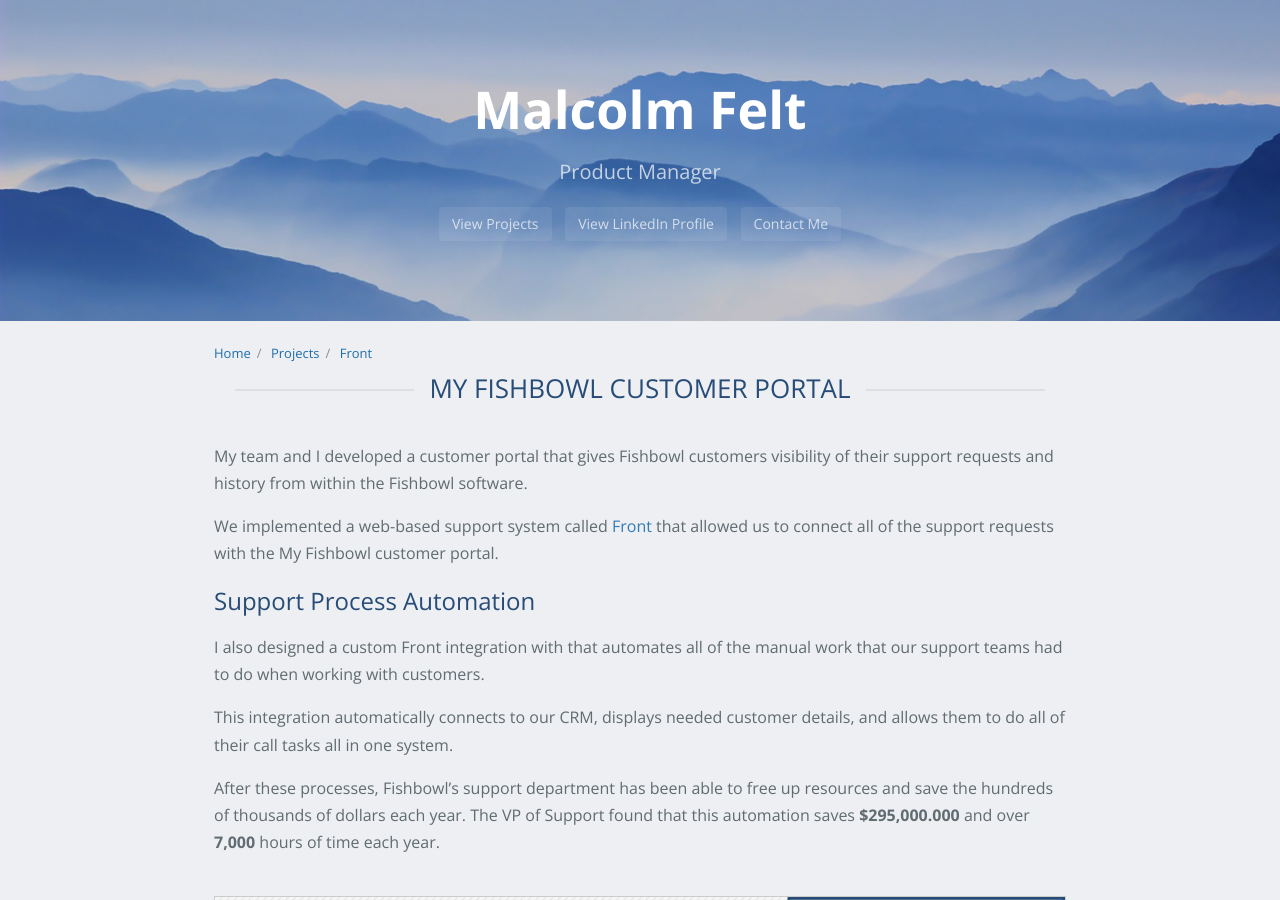
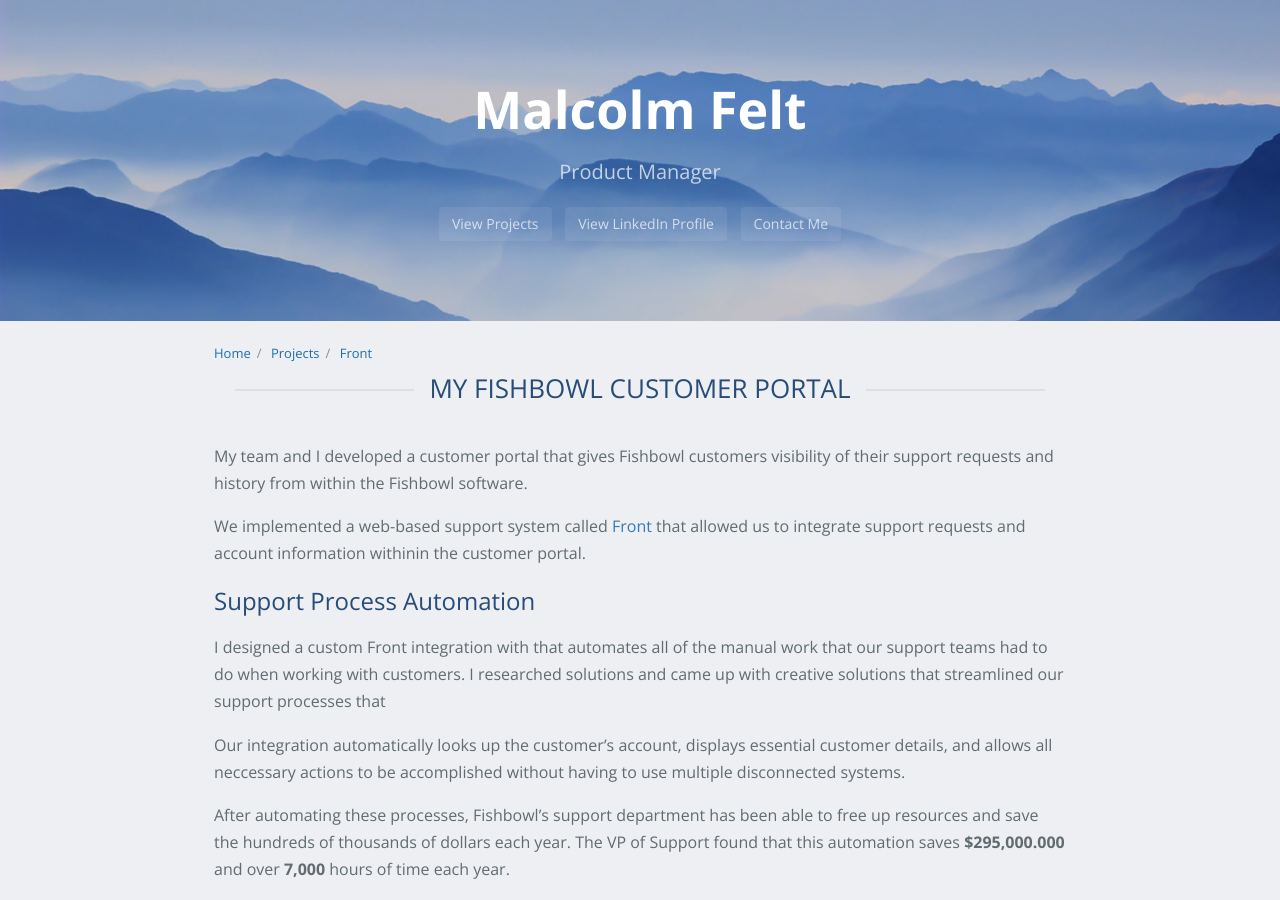
Before and after one commit to mfelt/mfelt.github.io, a Jekyll site: the page built from front.md, in a window 1280 px wide and 900 px high. Built offline with Jekyll 4.4.1, drawn with Linux system fonts in a browser that asks for light colours; nearby versions of some CDN libraries; our own code applies the rules of GitHub Pages for plain Markdown files.

Commit message:
Update front.md

```diff
--- a/front.md
+++ b/front.md
@@ -8,15 +8,15 @@
 
 My team and I developed a customer portal that gives Fishbowl customers visibility of their support requests and history from within the Fishbowl software.
 
-We implemented a web-based support system called {% include link url="https://frontapp.com/" text="Front" %} that allowed us to connect all of the support requests with the My Fishbowl customer portal.
+We implemented a web-based support system called {% include link url="https://frontapp.com/" text="Front" %} that allowed us to integrate support requests and account information withinin the customer portal.
 <br>
 <h3>Support Process Automation</h3>
 
-I also designed a custom Front integration with that automates all of the manual work that our support teams had to do when working with customers.
+I designed a custom Front integration with that automates all of the manual work that our support teams had to do when working with customers. I researched solutions and came up with creative solutions that streamlined our support processes that
 
-This integration automatically connects to our CRM, displays needed customer details, and allows them to do all of their call tasks all in one system.
+Our integration automatically looks up the customer's account, displays essential customer details, and allows all neccessary actions to be accomplished without having to use multiple disconnected systems.
 
-After these processes, Fishbowl’s support department has been able to free up resources and save the hundreds of thousands of dollars each year. The VP of Support found that this automation saves **$295,000.000** and over **7,000** hours of time each year.
+After automating these processes, Fishbowl’s support department has been able to free up resources and save the hundreds of thousands of dollars each year. The VP of Support found that this automation saves **$295,000.000** and over **7,000** hours of time each year.
 
 <p style="margin-top: 40px;"><img class="border" src="/assets/images/panel.png" alt="panel"></p>
 
```
